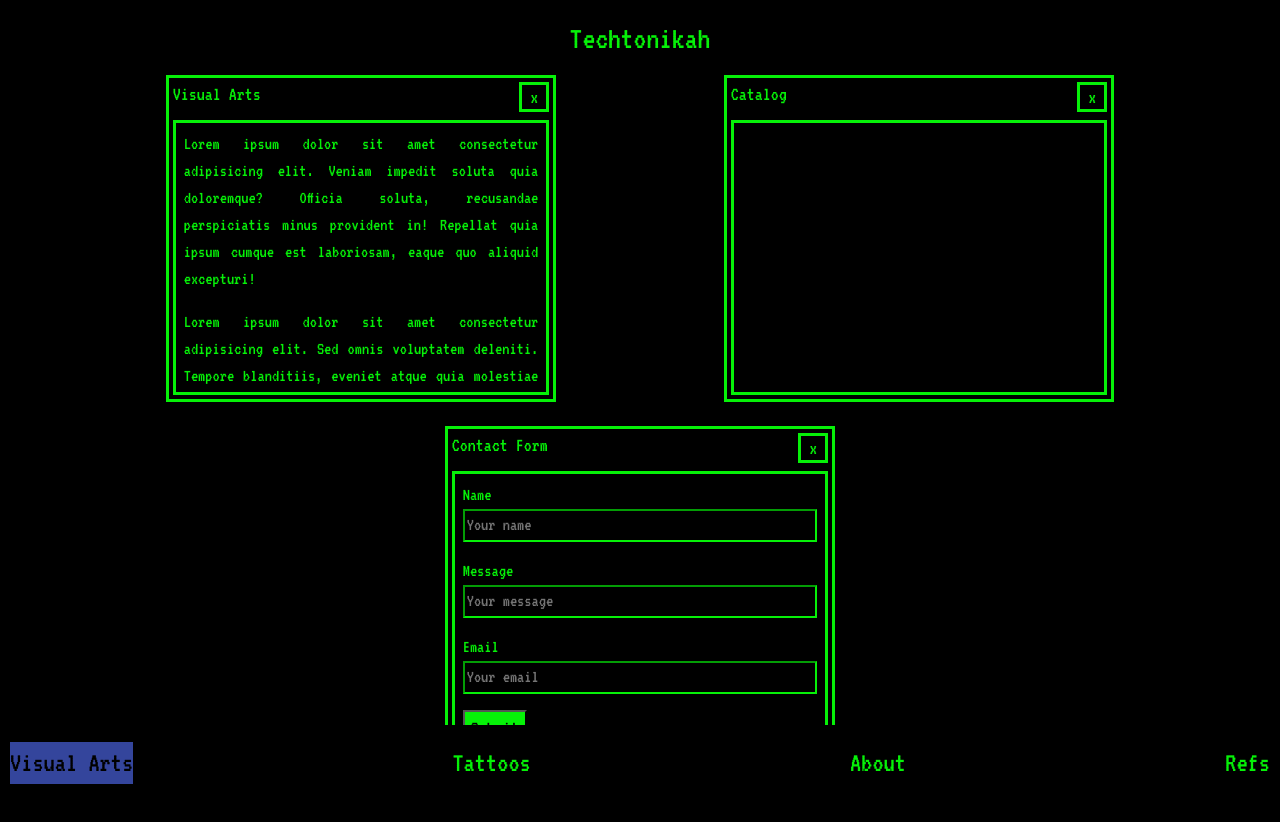
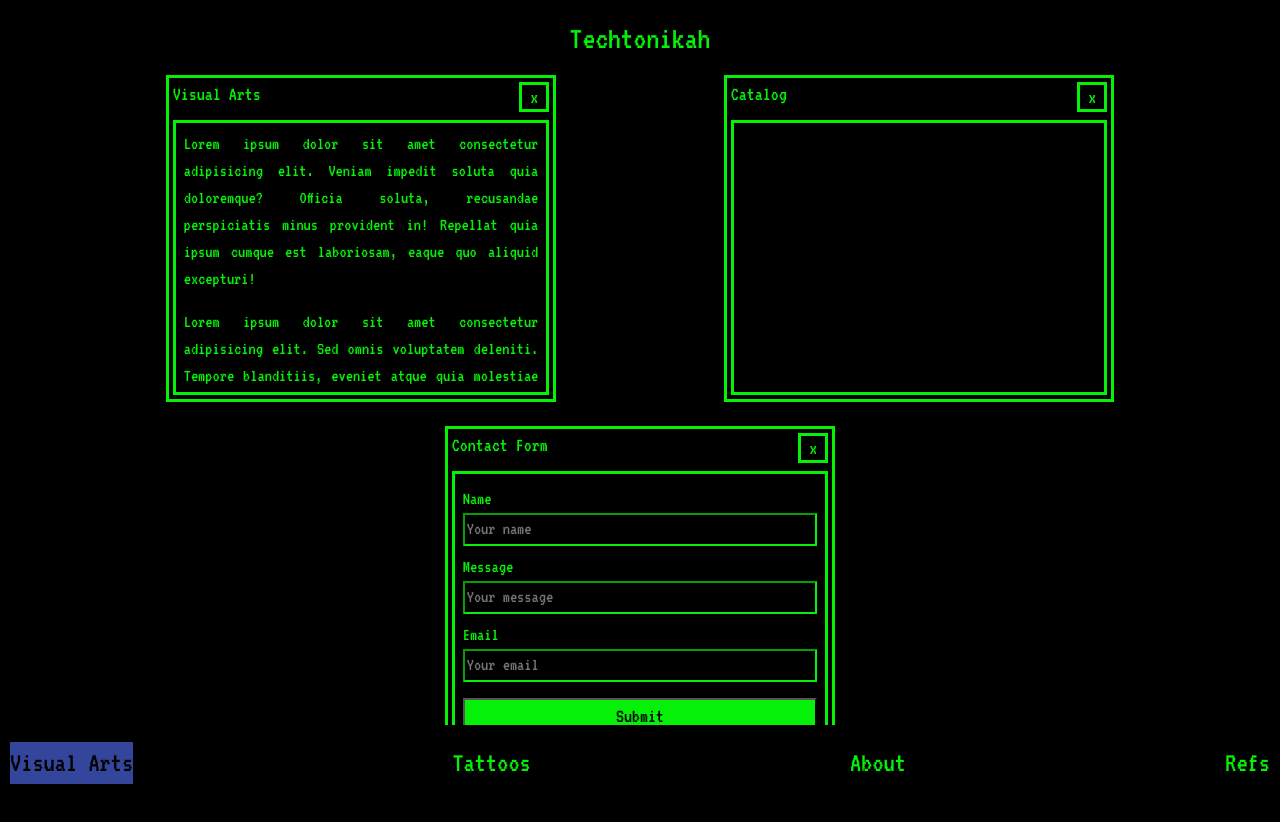
Before and after one commit to missatoy/techtonikah, a React (Vite) app: page /visual-arts in a window 1280 px wide. Shown: the top 822 px of the page. Built offline with nearby package versions, Linux system fonts and the light colour scheme.

Commit message:
fixed both forms and now they're equal

```diff
--- a/src/components/forms/FormArts.jsx
+++ b/src/components/forms/FormArts.jsx
@@ -36,7 +36,7 @@ export default function FormArts() {
   return (
     <div>
       <form onSubmit={onSubmit}>
-        <div className="form-group d-flex flex-column">
+        <div className="form-group d-flex flex-column mt-1">
           <label htmlFor="name">Name</label>
           <input
             type='text'
@@ -45,7 +45,7 @@ export default function FormArts() {
             id="name"
             value={toSend.from_name}
             onChange={handleChange}
-            className="mb-3 form-field"
+            className="mb-2 form-field"
             required
           />
         </div>
@@ -58,7 +58,7 @@ export default function FormArts() {
             id="message"
             value={toSend.message}
             onChange={handleChange}
-            className="mb-3 form-field"
+            className="mb-2 form-field"
             required
           />
         </div>
@@ -76,7 +76,7 @@ export default function FormArts() {
           />
         </div>
         <div className="form-group">
-          <button type='submit' className="form-button">Submit</button>
+          <button type='submit' className="form-button mb-3 w-100">Submit</button>
         </div>
       </form>
     </div>
--- a/src/components/forms/FormTattoos.jsx
+++ b/src/components/forms/FormTattoos.jsx
@@ -76,7 +76,7 @@ export default function FormTattoos() {
           />
         </div>
         <div className="form-group">
-          <button type='submit' className="form-button mb-3  w-100">Submit</button>
+          <button type='submit' className="form-button mb-3 w-100">Submit</button>
         </div>
       </form>
     </div>
```
